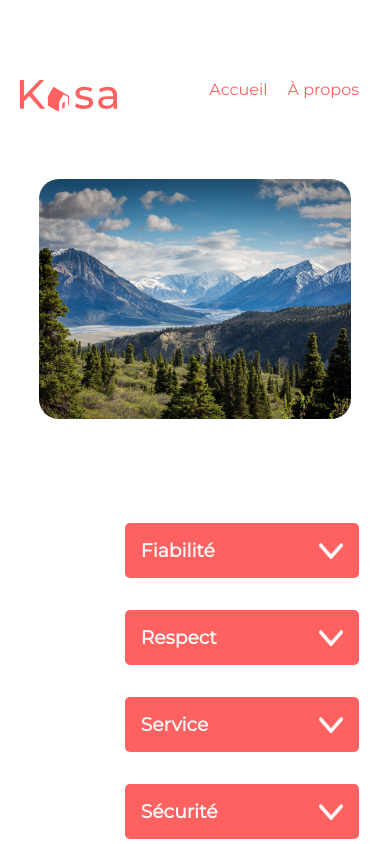
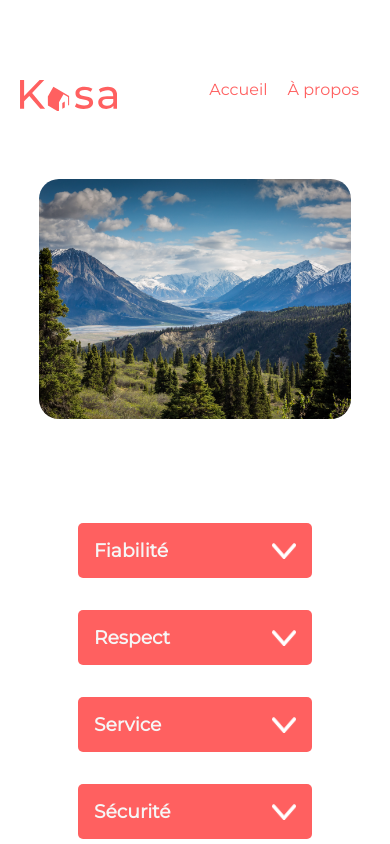
Before and after one commit to binraw/Kasa, a React (Create React App) app: page /about in a window 390 px wide. Shown: the top 844 px of the page. Built offline with nearby package versions, Linux system fonts and the light colour scheme; a web font is replaced by a local one.

Commit message:
ajout responsive

```diff
--- a/src/scss/style.scss
+++ b/src/scss/style.scss
@@ -233,7 +233,7 @@ img {
 	margin: 1rem;
 	@media (max-width: 768px) {
 		display: flex;
-		justify-content: center;
+		// justify-content: center;
 		width: auto;
 		margin: 0;
 	}
@@ -245,7 +245,7 @@ img {
 	align-items: center;
 	border-radius: 5px;
 	background-color: $color-primary;
-	@media (max-width: 650px) {
+	@media (max-width: 768px) {
 		min-width: 60vw;
 	}
 }
--- a/src/style/style.css
+++ b/src/style/style.css
@@ -267,7 +267,6 @@ img {
 @media (max-width: 768px) {
   .drop-structure {
     display: flex;
-    justify-content: center;
     width: auto;
     margin: 0;
   }
@@ -280,7 +279,7 @@ img {
   border-radius: 5px;
   background-color: #ff6060;
 }
-@media (max-width: 650px) {
+@media (max-width: 768px) {
   .elem-drop {
     min-width: 60vw;
   }
```
Also changed, not shown: 1 other file (tests, documents, lock files or other folders).
